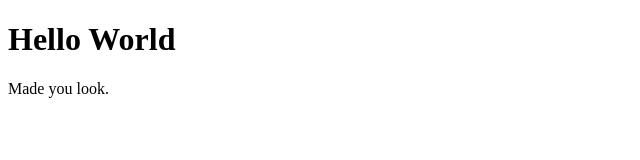
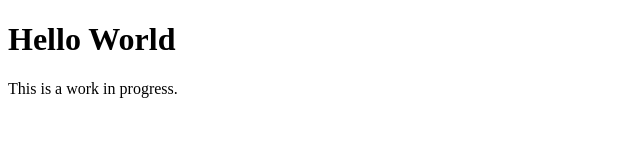
Before and after one commit to jayybeezy/jayybeezy.github.io, a plain HTML site: page index.html in a window 1280 px wide. Shown: the whole page, without its empty margins (0-640 px from the left). Drawn offline with Linux system fonts and the light colour scheme.

Commit message:
Update index.html

```diff
--- a/index.html
+++ b/index.html
@@ -2,6 +2,6 @@
 <html>
 <body>
 <h1>Hello World</h1>
-<p>Made you look.</p>
+<p>This is a work in progress.</p>
 </body>
 </html>
```
